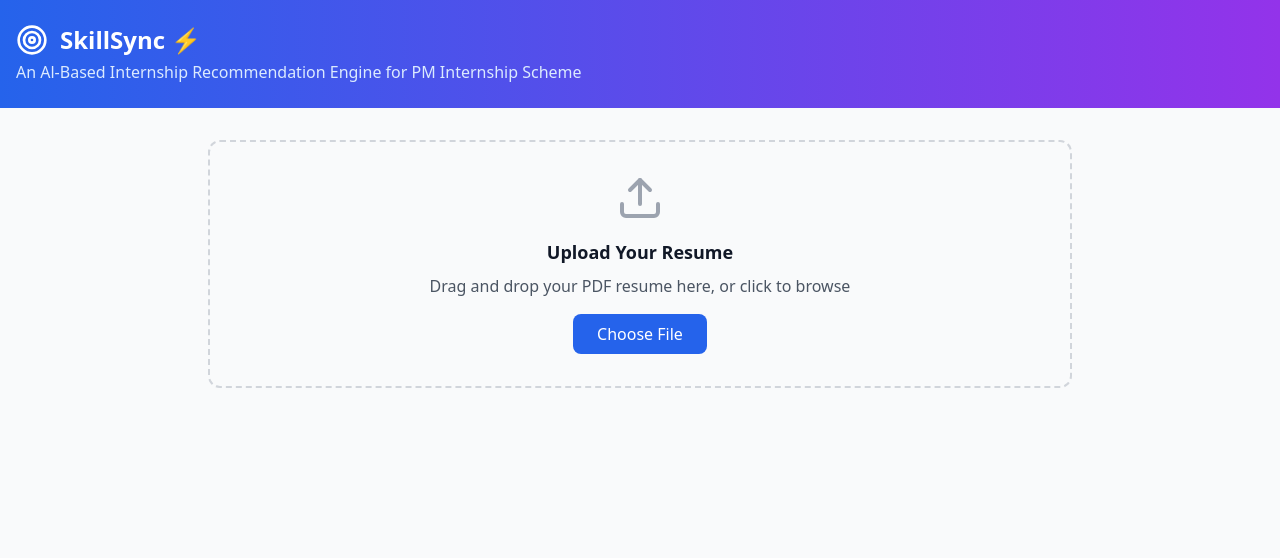
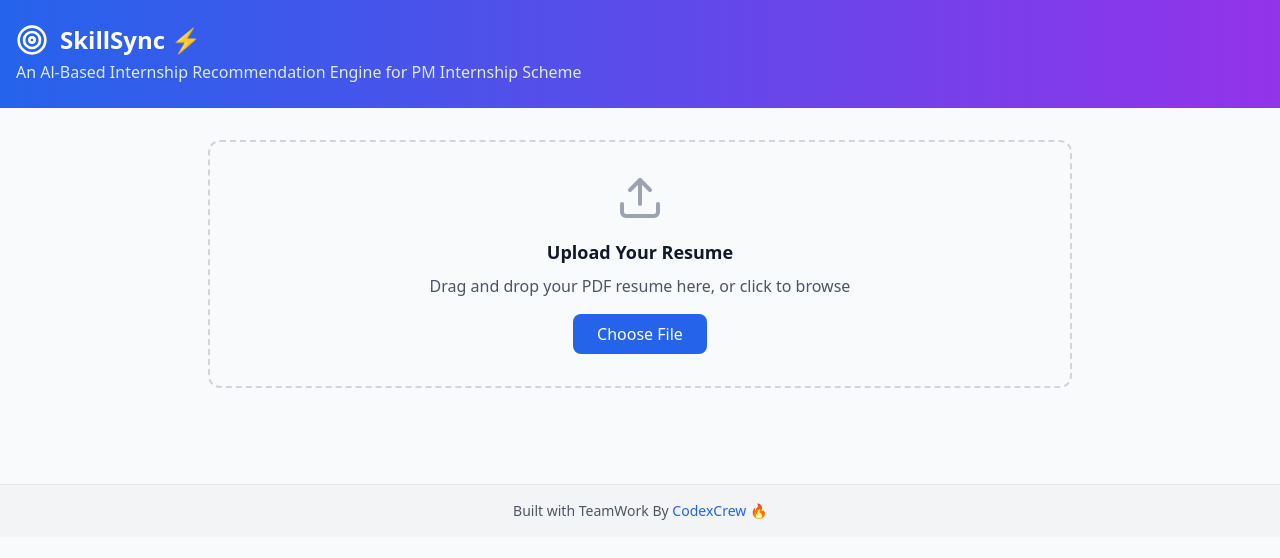
Before and after one commit to Pranshu23x/SkillSync, a React (Vite) app: page / in a window 1280 px wide. Shown: the top 558 px of the page. Built offline with nearby package versions, Linux system fonts and the light colour scheme.

Commit message:
Update App.tsx

```diff
--- a/src/App.tsx
+++ b/src/App.tsx
@@ -435,6 +435,20 @@ ${resumeText}`;
           </div>
         )}
       </main>
+     <footer className="bg-gray-100 text-center py-4 mt-8 border-t">
+  <p className="text-sm text-gray-600">
+    Built with TeamWork By{" "}
+    <a
+      href="https://credits-seven.vercel.app/"
+      target="_blank"
+      rel="noopener noreferrer"
+      className="text-blue-600 hover:underline font-medium"
+    >
+      CodexCrew 🔥
+    </a>
+  </p>
+</footer>
+
     </div>
   );
 }
```
